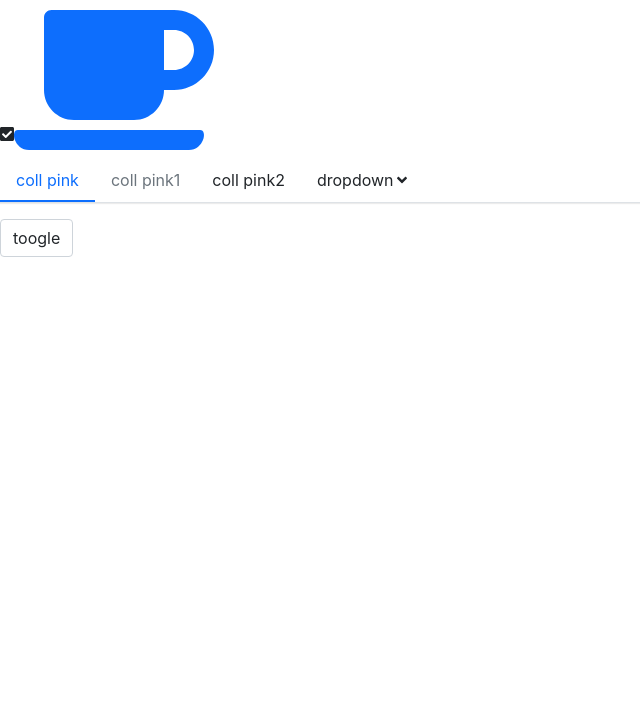
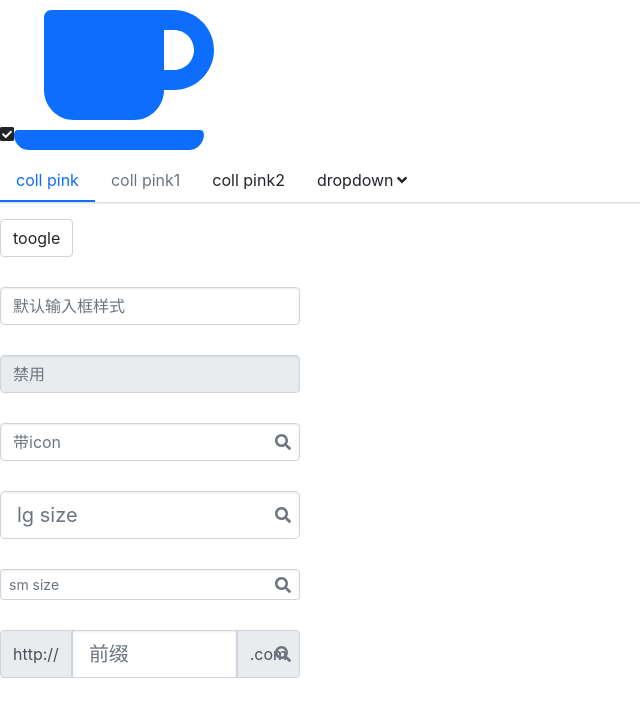
Before and after one commit to Shan-zhilin/labelDesign, a React (Create React App) app: page / in a window 1280 px wide. Shown: the top 716 px of the page, without its empty margins (0-640 px from the left). Built offline with nearby package versions, Linux system fonts and the light colour scheme.

Commit message:
feat: 完成input组件样式

```diff
--- a/src/App.tsx
+++ b/src/App.tsx
@@ -2,7 +2,7 @@
  * @Author: shanzhilin
  * @Date: 2021-10-09 14:54:07
  * @LastEditors: shanzhilin
- * @LastEditTime: 2021-11-27 21:58:13
+ * @LastEditTime: 2021-12-02 23:28:41
  */
 import React,{useState} from "react";
 import { library } from '@fortawesome/fontawesome-svg-core'
@@ -15,6 +15,7 @@ import MenuItem from "./components/Menu/MenuItem";
 import SubMenu from "./components/Menu/SubMenu";
 import Icon from './components/Icon/icon'
 import Transition from './components/Transition/transition'
+import Input from './components/Input/input'
 
 library.add(fas)
 
@@ -68,6 +69,28 @@ function App() {
             <Button size="lg" btnType="success">test</Button>
           }
         />
+        <Input style={{width:'300px',top:'30px'}}
+          placeholder="默认输入框样式"
+        />
+        <Input disabled style={{width:'300px',top:'30px'}}
+          placeholder="禁用"
+        />
+        <Input icon="search"  style={{width:'300px',top:'30px'}}
+          placeholder="带icon"
+        />
+        <Input icon="search"  size="lg" style={{width:'300px',top:'30px'}}
+          placeholder="lg size"
+        />
+        <Input icon="search"  size="sm" style={{width:'300px',top:'30px'}}
+          placeholder="sm size"
+        />
+        <Input style={{width:'300px',top:'30px'}}
+          placeholder="前缀"
+          prepand='http://'
+          append=".com"
+          size="lg"
+          icon="search"
+        />
         {/* <Button autoFocus>普通</Button>
         <Button btnType={ButtonType.Primary} size={ButtonSize.Large} disabled>
           disabled
--- a/src/components/Input/_style.scss
+++ b/src/components/Input/_style.scss
@@ -0,0 +1,110 @@
+.input-wrapper {
+    display: flex;
+    position: relative;
+    width: 100%;
+    margin-bottom: 30px;
+}
+
+.input-wrapper .icon-wrapper {
+    position: absolute;
+    top: 0;
+    right: 0;
+    display: flex;
+    align-items: center;
+    justify-content: center;
+    width: 35px;
+    height: 100%;
+    color: #495057;
+
+}
+
+.input-wrapper .icon-wrapper svg {
+    color: #6c757d;
+}
+
+.icon-wrapper+.input-inner {
+    padding-right: 35px !important;
+}
+
+.input-wrapper .input-inner {
+    width: 100%;
+    padding: $input-padding-y $input-padding-x;
+    font-family: $input-font-family;
+    font-size: $input-font-size;
+    font-weight: $input-font-weight;
+    line-height: $input-line-height;
+    color: $input-color;
+    background-color: $input-bg;
+    background-clip: padding-box;
+    border: 1px solid $input-border-color;
+    border-radius: $input-border-radius;
+    box-shadow: inset 0 1px 2px rgba(0, 0, 0, 0.075);
+    -webkit-transition: border-color 0.3s ease-in-out, box-shadow 0.3s ease-in-out;
+    transition: border-color 0.3s ease-in-out, box-shadow 0.3s ease-in-out;
+
+    &:focus {
+        color: $input-focus-color;
+        background-color: $input-focus-bg;
+        outline: 0;
+        box-shadow: $input-focus-box-shadow;
+    }
+
+    &::placeholder {
+        color: $input-placeholder-color;
+        opacity: 1;
+    }
+
+    &.disabled,
+    &[disabled],
+    &[read-only] {
+        cursor: not-allowed;
+        background-color: $input-disabled-bg;
+        border-color: $input-disabled-border-color;
+    }
+}
+
+.input-size-sm .input-inner {
+    padding: $input-padding-y-sm $input-padding-x-sm;
+    font-size: $input-font-size-sm;
+    border-radius: $input-border-radius-sm;
+}
+
+.input-size-lg .input-inner {
+    padding: $input-padding-y-lg $input-padding-x-lg;
+    font-size: $input-font-size-lg;
+    border-radius: $input-border-radius-lg;
+}
+
+.input-group-prepend-content,
+.input-group-append-content {
+    display: flex;
+    align-items: center;
+    padding: $input-padding-y $input-padding-x;
+    margin-bottom: 0;
+    font-size: $input-font-size;
+    font-weight: $input-font-weight;
+    line-height: $input-line-height;
+    color: $input-group-addon-color;
+    text-align: center;
+    white-space: nowrap;
+    background-color: $input-group-addon-bg;
+    border: 1px solid $input-group-addon-border-color;
+    border-radius: $input-border-radius;
+}
+
+.input-group-append-content+.btn {
+    padding: 0;
+    border: 0;
+}
+
+.input-group>.input-group-prepend-content,
+.input-group.input-group-append>.input-inner {
+    border-top-right-radius: 0;
+    border-bottom-right-radius: 0;
+}
+
+.input-group>.input-group-append-content,
+.input-group.input-group-prepend>.input-inner {
+    border-top-left-radius: 0;
+    border-bottom-left-radius: 0;
+}
--- a/src/components/Input/input.tsx
+++ b/src/components/Input/input.tsx
@@ -2,7 +2,7 @@
  * @Author: shanzhilin
  * @Date: 2021-12-01 22:36:07
  * @LastEditors: shanzhilin
- * @LastEditTime: 2021-12-02 00:00:44
+ * @LastEditTime: 2021-12-02 23:26:52
  */
 import React, { ReactElement, InputHTMLAttributes, CSSProperties } from "react";
 import { IconProp } from "@fortawesome/fontawesome-svg-core";
@@ -29,7 +29,6 @@ export interface inputProps
 export const Input: React.FC<inputProps> = (props) => {
   // 取出所有属性
   const { disabled, size, icon, prepand, append, style, ...restProps } = props;
-
   // 计算className
   const classes = classNames("input-wrapper", {
     [`input-size-${size}`]: size,
@@ -48,6 +47,7 @@ export const Input: React.FC<inputProps> = (props) => {
         </div>
       )}
       <input className="input-inner" disabled={disabled} {...restProps} />
+      {append && <div className="input-group-append-content">{append}</div>}
     </div>
   );
 };
--- a/src/style/index.scss
+++ b/src/style/index.scss
@@ -18,3 +18,6 @@
 
 // icon style
 @import '../components/Icon/style';
+
+// input style
+@import '../components/Input/style'
```
Also changed, not shown: src/style/_variabless.scss (line endings or trailing spaces).
